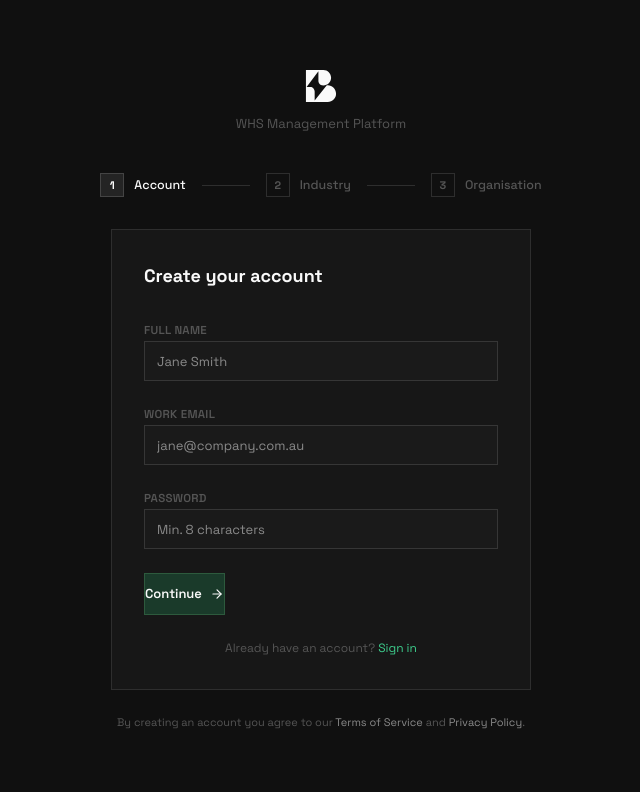
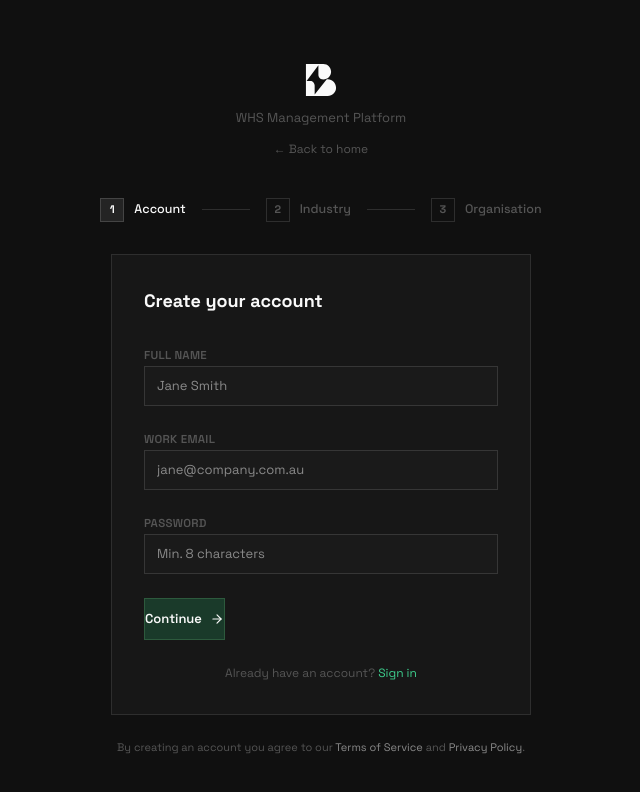
Before and after one commit to xUrbanShotsx/Finalproduct, a Next.js app: page /signup in a window 1280 px wide. Shown: the top 792 px of the page, without its empty margins (319-959 px from the left). Built offline with nearby package versions, Linux system fonts and the light colour scheme.

Commit message:
Signup: add back to home link

```diff
--- a/src/app/(auth)/signup/page.tsx
+++ b/src/app/(auth)/signup/page.tsx
@@ -143,10 +143,18 @@ export default function SignupPage() {
 
       {/* ── Logo ── */}
       <div className="flex flex-col items-center gap-3 mb-10">
-        <BLogo size={32} color="var(--b-text)" />
+        <Link href="/" className="transition-opacity hover:opacity-70">
+          <BLogo size={32} color="var(--b-text)" />
+        </Link>
         <div className="text-center">
           <p className="text-[13px]" style={{ color: "var(--b-text-muted)" }}>WHS Management Platform</p>
         </div>
+        <Link href="/" className="flex items-center gap-1.5 text-[12px] transition-colors"
+          style={{ color: "var(--b-text-muted)" }}
+          onMouseOver={(e) => (e.currentTarget.style.color = "var(--b-text)")}
+          onMouseOut={(e) => (e.currentTarget.style.color = "var(--b-text-muted)")}>
+          ← Back to home
+        </Link>
       </div>
 
       {/* ── Step bar ── */}
```
